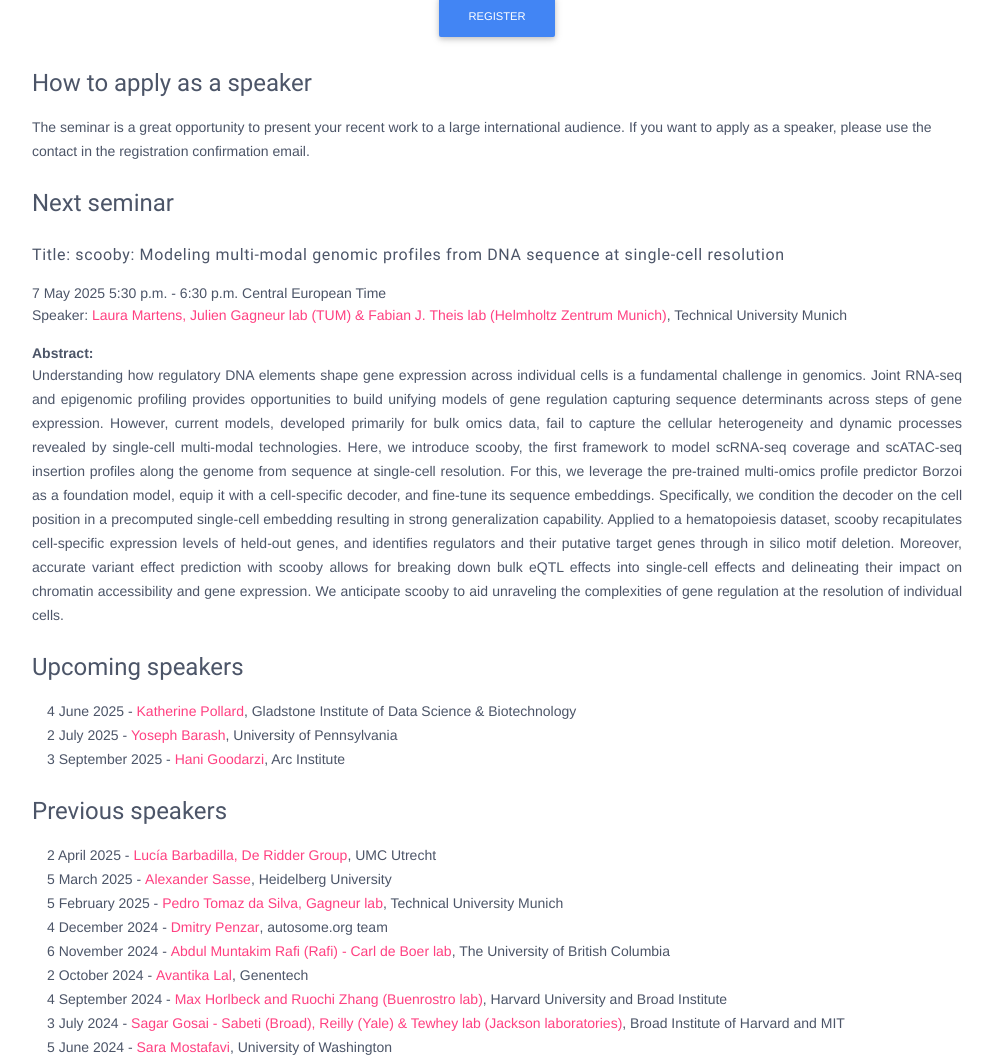
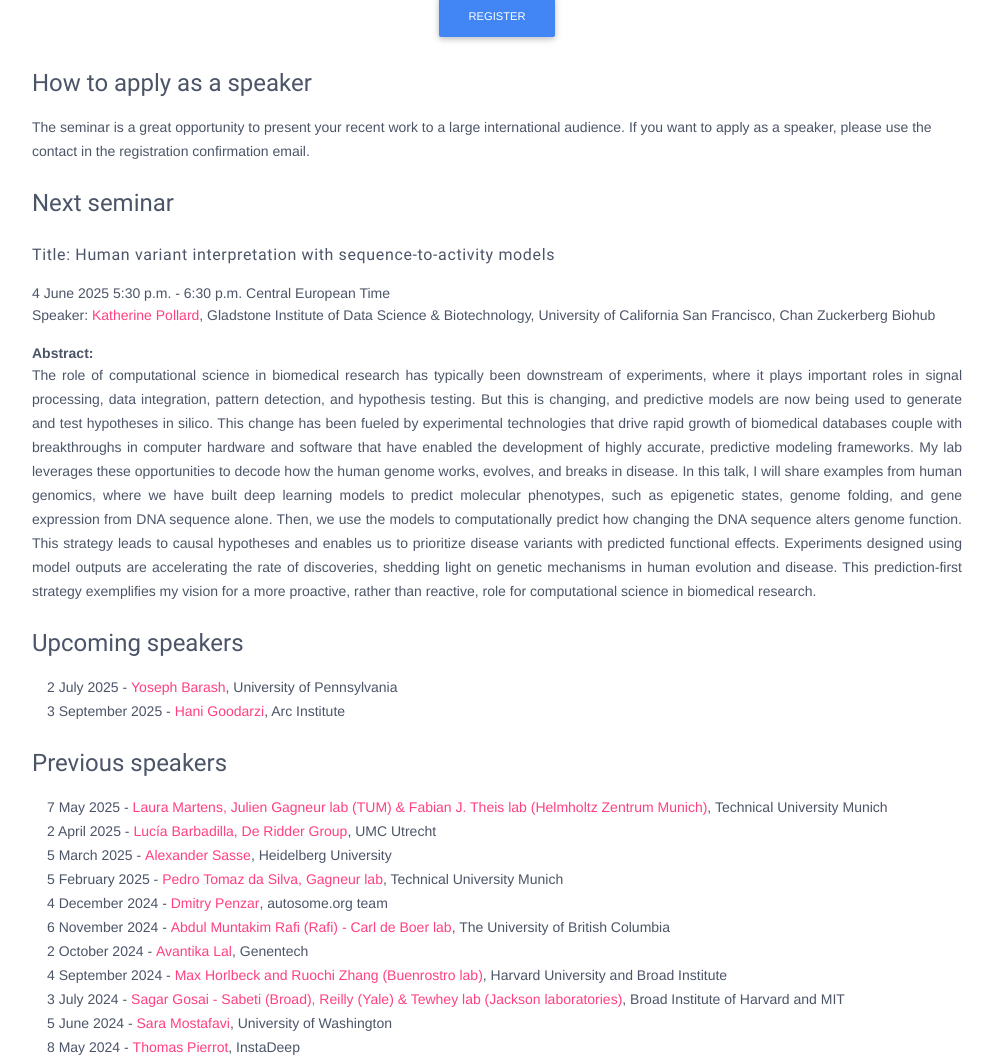
Before and after one commit to kipoi/website, a Flask app: page /seminar/ in a window 1280 px wide. Shown: the part 384-1443 px from the top of the page, without its empty margins (143-1136 px from the left). Run offline with Flask 3, Linux system fonts and the light colour scheme; some libraries are stand-ins or nearby versions.

Commit message:
Update seminar page

```diff
--- a/app/models/templates/models/seminar.html
+++ b/app/models/templates/models/seminar.html
@@ -33,17 +33,16 @@
         <p>The seminar is a great opportunity to present your recent work to a large international audience.
             If you want to apply as a speaker, please use the contact in the registration confirmation email.</p>
         <h4>Next seminar</h4>
-        <h6> Title: scooby: Modeling multi-modal genomic profiles from DNA sequence at single-cell resolution </h6> 7 May 2025 5:30 p.m. - 6:30 p.m. Central European Time
-        <p>Speaker: <strong><a href="https://www.cs.cit.tum.de/cmm/home/">Laura Martens, Julien Gagneur lab (TUM) & Fabian J. Theis lab (Helmholtz Zentrum Munich)</a></strong>, Technical University Munich</p>
+        <h6> Title: Human variant interpretation with sequence-to-activity models </h6> 4 June 2025 5:30 p.m. - 6:30 p.m. Central European Time
+        <p>Speaker: <strong><a href="https://docpollard.org/">Katherine Pollard</a></strong>, Gladstone Institute of Data Science & Biotechnology, University of California San Francisco, Chan Zuckerberg Biohub</p>
         <strong>Abstract:</strong>
         <p align="justify">
-            Understanding how regulatory DNA elements shape gene expression across individual cells is a fundamental challenge in genomics. Joint RNA-seq and epigenomic profiling provides opportunities to build unifying models of gene regulation capturing sequence determinants across steps of gene expression. However, current models, developed primarily for bulk omics data, fail to capture the cellular heterogeneity and dynamic processes revealed by single-cell multi-modal technologies. Here, we introduce scooby, the first framework to model scRNA-seq coverage and scATAC-seq insertion profiles along the genome from sequence at single-cell resolution. For this, we leverage the pre-trained multi-omics profile predictor Borzoi as a foundation model, equip it with a cell-specific decoder, and fine-tune its sequence embeddings. Specifically, we condition the decoder on the cell position in a precomputed single-cell embedding resulting in strong generalization capability. Applied to a hematopoiesis dataset, scooby recapitulates cell-specific expression levels of held-out genes, and identifies regulators and their putative target genes through in silico motif deletion. Moreover, accurate variant effect prediction with scooby allows for breaking down bulk eQTL effects into single-cell effects and delineating their impact on chromatin accessibility and gene expression. We anticipate scooby to aid unraveling the complexities of gene regulation at the resolution of individual cells.
+            The role of computational science in biomedical research has typically been downstream of experiments, where it plays important roles in signal processing, data integration, pattern detection, and hypothesis testing. But this is changing, and predictive models are now being used to generate and test hypotheses in silico. This change has been fueled by experimental technologies that drive rapid growth of biomedical databases couple with breakthroughs in computer hardware and software that have enabled the development of highly accurate, predictive modeling frameworks. My lab leverages these opportunities to decode how the human genome works, evolves, and breaks in disease. In this talk, I will share examples from human genomics, where we have built deep learning models to predict molecular phenotypes, such as epigenetic states, genome folding, and gene expression from DNA sequence alone. Then, we use the models to computationally predict how changing the DNA sequence alters genome function. This strategy leads to causal hypotheses and enables us to prioritize disease variants with predicted functional effects. Experiments designed using model outputs are accelerating the rate of discoveries, shedding light on genetic mechanisms in human evolution and disease. This prediction-first strategy exemplifies my vision for a more proactive, rather than reactive, role for computational science in biomedical research.
         </p>
 
         <h4>Upcoming speakers</h4>
         <div class="container-fluid">
             <ul class="list-unstyled">
-                <li>4 June 2025 - <a href="https://docpollard.org/">Katherine Pollard</a>, Gladstone Institute of Data Science & Biotechnology</li>
                 <li>2 July 2025 - <a href="https://www.biociphers.org/">Yoseph Barash</a>, University of Pennsylvania</li>
                 <li>3 September 2025 - <a href="https://arcinstitute.org/labs/goodarzilab">Hani Goodarzi</a>, Arc Institute</li>
 
@@ -52,6 +51,7 @@
         <h4>Previous speakers</h4>
         <div class="container-fluid">
         <ul class="list-unstyled">
+            <li>7 May 2025 - <a href="https://www.cs.cit.tum.de/cmm/home/">Laura Martens, Julien Gagneur lab (TUM) & Fabian J. Theis lab (Helmholtz Zentrum Munich)</a>, Technical University Munich</li>
             <li>2 April 2025 - <a href="https://www.deridderlab.nl/lucia-barbadilla/">Lucía Barbadilla, De Ridder Group</a>, UMC Utrecht</li>
             <li>5 March 2025 - <a href="https://www.zmbh.uni-heidelberg.de/sasse/default.shtml">Alexander Sasse</a>, Heidelberg University</li>
             <li>5 February 2025 - <a href="https://www.cs.cit.tum.de/cmm/home/">Pedro Tomaz da Silva, Gagneur lab</a>, Technical University Munich</li>
```
Also changed, not shown: template/cookiecutter.json (+14 -13 lines), template/seminar/seminar.html (+4 -4 lines).
